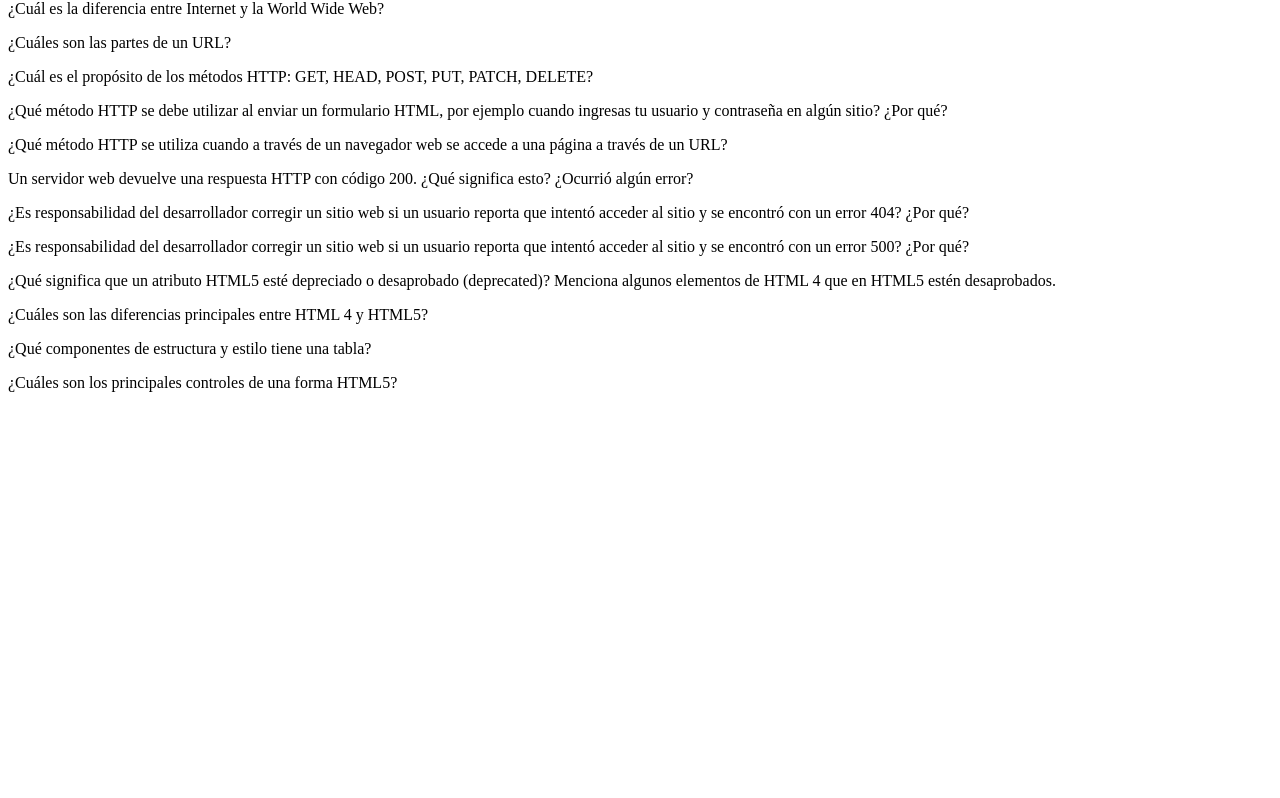
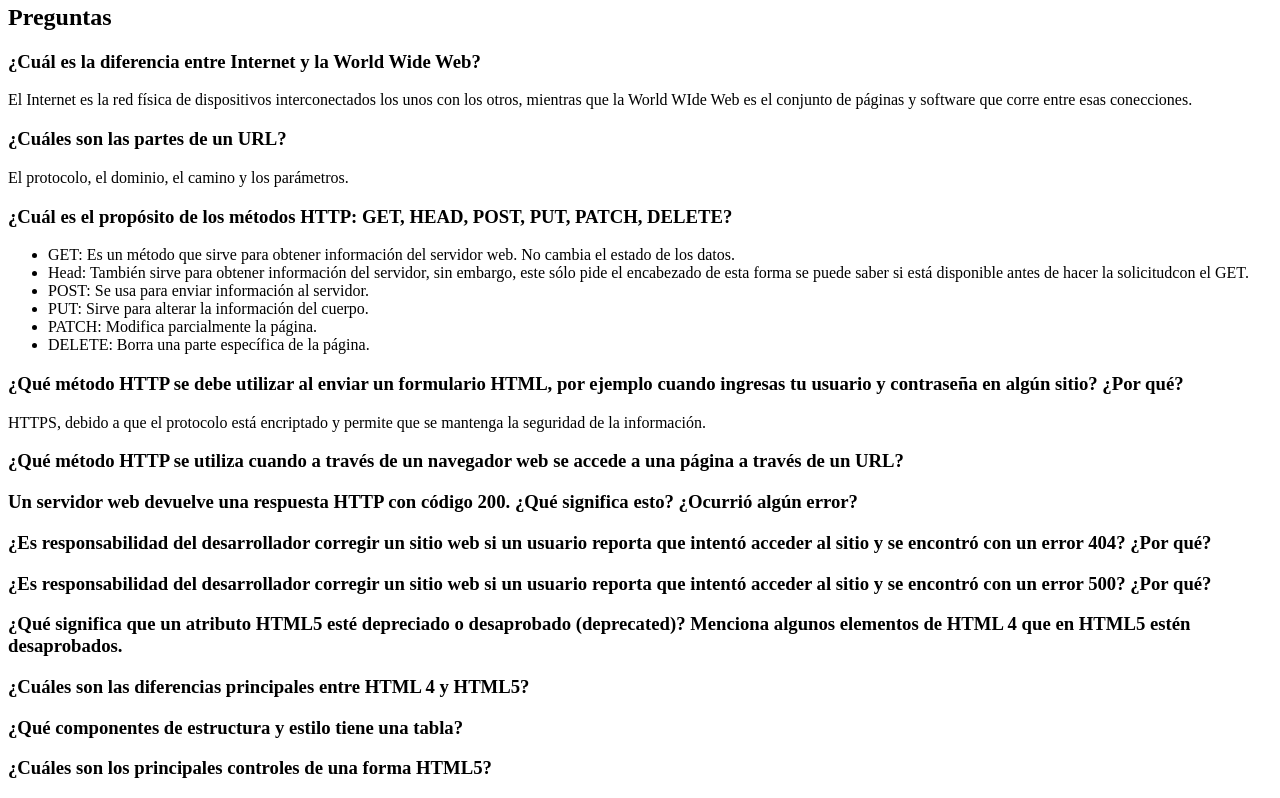
Before and after one commit to alfredohuerta/TC2005B, a plain HTML site: page Laboratorio_1.html in a window 1280 px wide. Shown: the part 182-980 px from the top of the page. Before the commit the page ends 800 px from the top, so only its background shows below. Drawn offline with Linux system fonts and the light colour scheme.

Commit message:
Corrección de los headers

```diff
--- a/Laboratorio_1.html
+++ b/Laboratorio_1.html
@@ -5,31 +5,86 @@
     </head>
     <body>
         <div>
-            <h1> Alumno </h1>
+            <h1> La página de Alfredo </h1>
             <p> <strong> Nombre: </strong> Erick Alfredo García Huerta </p>
             <p> <strong> Matrícula: </strong> A01708119</p>
             <p> <strong> E-mail: </strong> a01708119@tec.mx</p>
         </div>
 
         <div>
-            <p> ¿Cuál es la diferencia entre Internet y la World Wide Web? </p>
-            <p> ¿Cuáles son las partes de un URL? </p>
-            <p> ¿Cuál es el propósito de los métodos HTTP: GET, HEAD, POST, PUT, PATCH, DELETE? </p>
-            <p> ¿Qué método HTTP se debe utilizar al enviar un formulario HTML, por ejemplo cuando ingresas tu usuario y
-                contraseña en algún sitio? ¿Por qué? </p>
-            <p> ¿Qué método HTTP se utiliza cuando a través de un navegador web se accede a una página a través de un
-                URL?</p>
-            <p> Un servidor web devuelve una respuesta HTTP con código 200. ¿Qué significa esto? ¿Ocurrió algún
-                error? </p>
-            <p> ¿Es responsabilidad del desarrollador corregir un sitio web si un usuario reporta que intentó acceder al
-                sitio y se encontró con un error 404? ¿Por qué? </p>
-            <p> ¿Es responsabilidad del desarrollador corregir un sitio web si un usuario reporta que intentó acceder al
-                sitio y se encontró con un error 500? ¿Por qué? </p>
-            <p> ¿Qué significa que un atributo HTML5 esté depreciado o desaprobado (deprecated)? Menciona algunos
-                elementos de HTML 4 que en HTML5 estén desaprobados.</p>
-            <p> ¿Cuáles son las diferencias principales entre HTML 4 y HTML5? </p>
-            <p> ¿Qué componentes de estructura y estilo tiene una tabla? </p>
-            <p> ¿Cuáles son los principales controles de una forma HTML5?</p>
+            <div>
+                <h2>Preguntas</h2>
+            </div>
+
+            <div>
+                <h3> ¿Cuál es la diferencia entre Internet y la World Wide Web? </h3>
+                <p> El Internet es la red física de dispositivos interconectados los unos con los otros, mientras que la
+                    World WIde Web es el conjunto de páginas y software que corre entre esas conecciones. </p>
+            </div>
+
+            <div>
+                <h3> ¿Cuáles son las partes de un URL? </h3>
+                <p> El protocolo, el dominio, el camino y los parámetros. </p>
+            </div>
+
+            <div>
+                <h3> ¿Cuál es el propósito de los métodos HTTP: GET, HEAD, POST, PUT, PATCH, DELETE? </h3>
+                <ul>
+                <li> GET: Es un método que sirve para obtener información del servidor web. No cambia el estado de
+                        los datos. </li>
+                    <li> Head: También sirve para obtener información del servidor, sin embargo, este sólo pide el
+                        encabezado de esta forma se puede saber si está disponible antes de hacer la solicitudcon el
+                        GET. </li>
+                    <li> POST: Se usa para enviar información al servidor. </li>
+                    <li> PUT: Sirve para alterar la información del cuerpo. </li>
+                    <li> PATCH: Modifica parcialmente la página. </li>
+                    <li> DELETE: Borra una parte específica de la página. </li>
+                </ul>
+            </div>
+
+            <div>
+                <h3>¿Qué método HTTP se debe utilizar al enviar un formulario HTML, por ejemplo cuando ingresas tu
+                    usuario y contraseña en algún sitio? ¿Por qué? </h3>
+                <p> HTTPS, debido a que el protocolo está encriptado y permite que se mantenga la seguridad de la
+                    información. </p>
+            </div>
+
+            <div>
+                <h3> ¿Qué método HTTP se utiliza cuando a través de un navegador web se accede a una página a través de
+                    un URL?</h3>
+            </div>
+
+            <div>
+                <h3> Un servidor web devuelve una respuesta HTTP con código 200. ¿Qué significa esto? ¿Ocurrió algún
+                    error? </h3>
+            </div>
+
+            <div>
+                <h3> ¿Es responsabilidad del desarrollador corregir un sitio web si un usuario reporta que intentó
+                    acceder al sitio y se encontró con un error 404? ¿Por qué? </h3>
+            </div>
+
+            <div>
+                <h3> ¿Es responsabilidad del desarrollador corregir un sitio web si un usuario reporta que intentó
+                    acceder al  sitio y se encontró con un error 500? ¿Por qué? </h3>
+            </div>
+
+            <div>
+                <h3> ¿Qué significa que un atributo HTML5 esté depreciado o desaprobado (deprecated)? Menciona algunos
+                    elementos de HTML 4 que en HTML5 estén desaprobados.</h3>
+            </div>
+
+            <div>
+                <h3> ¿Cuáles son las diferencias principales entre HTML 4 y HTML5? </h3>
+            </div>
+
+            <div>
+                <h3> ¿Qué componentes de estructura y estilo tiene una tabla? </h3>
+            </div>
+
+            <div>
+                <h3> ¿Cuáles son los principales controles de una forma HTML5? </h3>
+            </div>
         </div>
     </body>
 </html>
```
